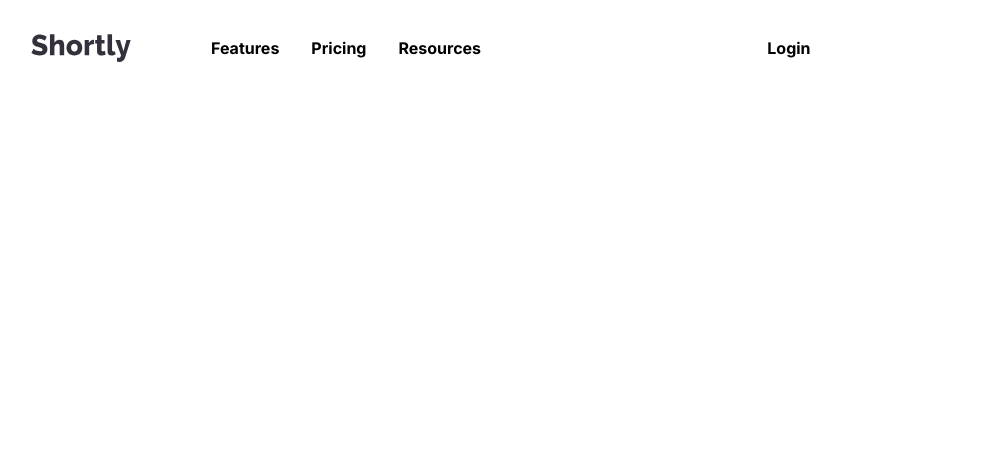
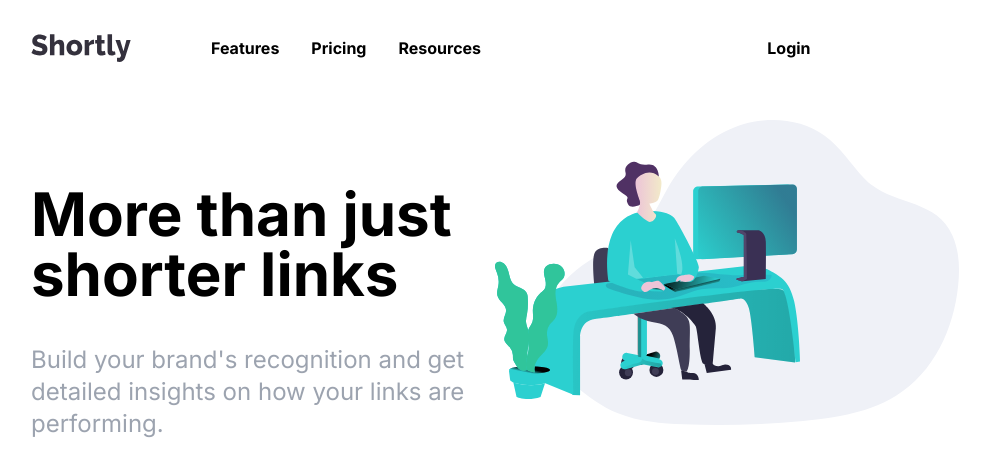
Before and after one commit to bryanbuitrago/shortly, a Next.js app: page / in a window 1280 px wide. Shown: the top 476 px of the page, without its empty margins (145-1135 px from the left). Built offline with nearby package versions, Linux system fonts and the light colour scheme.

Commit message:
Add HeroSection component to Home page.

```diff
--- a/src/app/page.js
+++ b/src/app/page.js
@@ -1,9 +1,11 @@
+import HeroSection from '@/components/hero/HeroSection';
 import NavBar from '@/components/navbar/NavBar';
 
 export default function Home() {
   return (
     <main>
       <NavBar />
+      <HeroSection />
     </main>
   );
 }
```
